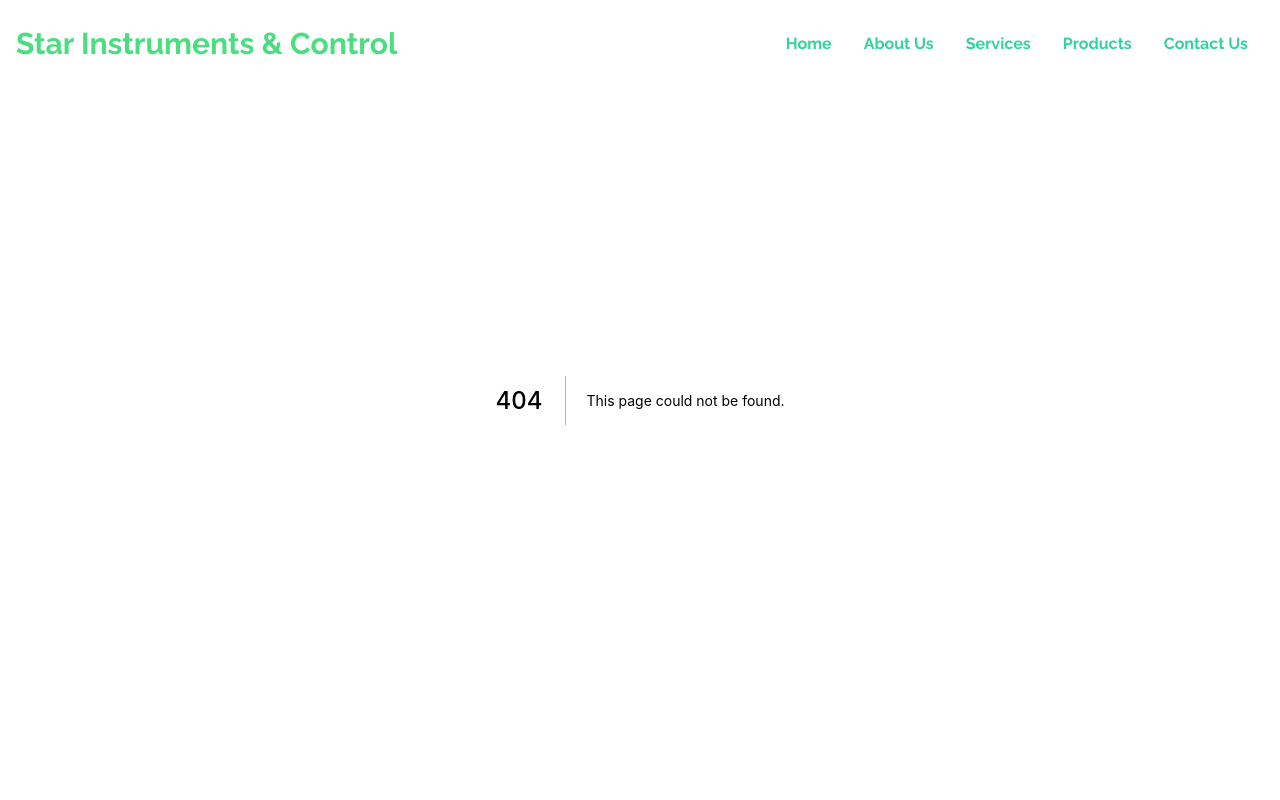
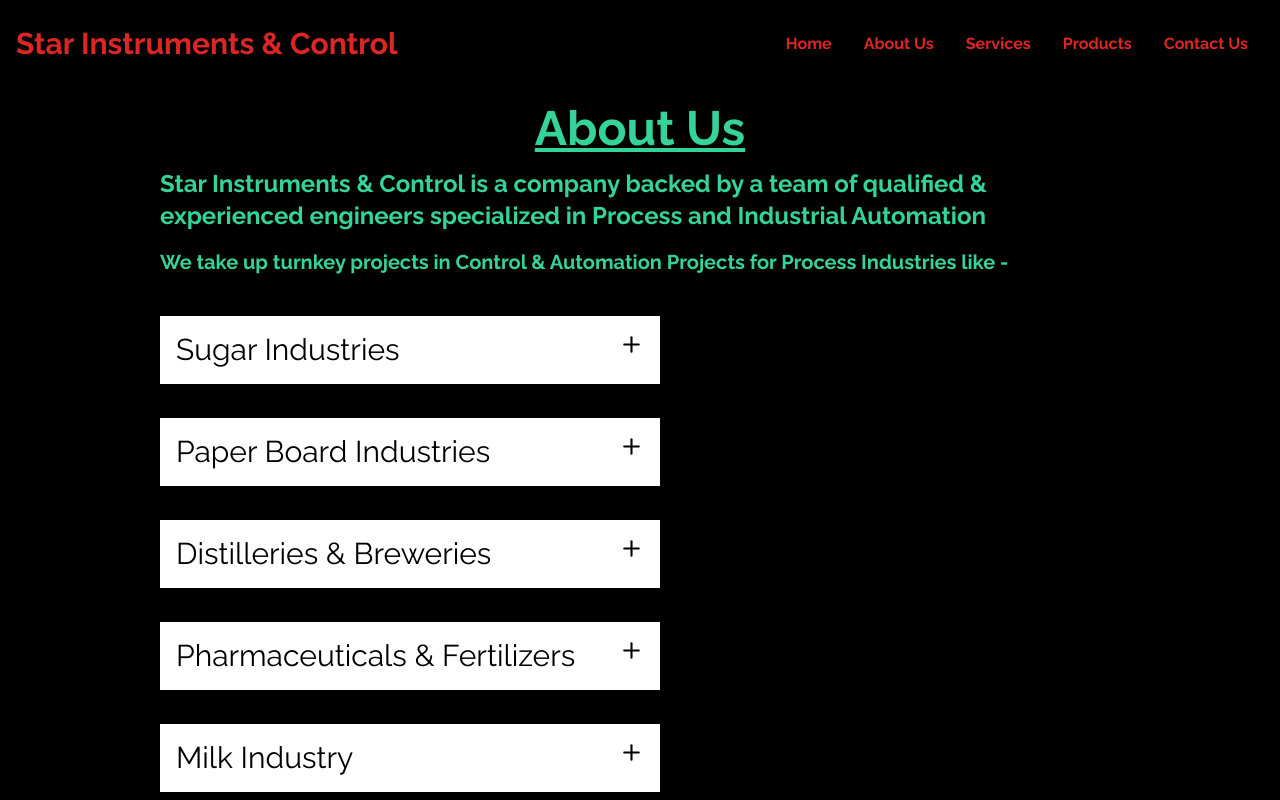
Before and after one commit to DhanrajCoding97/sIc-tailwind-next-live, a Next.js app: page /sic/about in a window 1280 px wide. Before the commit this address had no page. Shown: the top 800 px of the page. Built offline with nearby package versions, Linux system fonts and the light colour scheme.

Commit message:
refactore code added page routing and updated navbar styling

```diff
--- a/components/Accordian.jsx
+++ b/components/Accordian.jsx
@@ -18,26 +18,21 @@ const Accordian = () => {
         id="AccordianSection"
         className="flex justify-center items-center my-10"
       >
-        <div
-          id="container"
-          className="shadow-[2px 10px 35px 1px rgba(153,153,153,0.3)]"
-        >
+        <div id="container" className="border-white">
           {AccordianData.map((item, index) => {
             return (
               <div
-                className="flex flex-col justify-center items-start sm:w-[500px] border-x"
+                className="flex flex-col justify-center items-start sm:w-[500px]"
                 key={index}
                 onClick={() => {
                   toggle(index);
                 }}
               >
-                <div className="w-[100%] font bold bg-white text-black flex justify-between cursor-pointer p-4">
-                  <h1 className="font-bold text-xl md:text-3xl">
-                    {item.title}
-                  </h1>
+                <div className="w-[100%] font bold text-black flex justify-between cursor-pointer text-xl md:text-3xl bg-white p-4">
+                  {item.title}
                   <span>{clicked === index ? <FiMinus /> : <FiPlus />}</span>
                 </div>
-                <span className="w-[98%] px-4 border-white my-[1px]">
+                <span className="w-[98%] border-white my-[1px] p-4">
                   <p className={clicked === index ? "content show" : "content"}>
                     {item.description}
                   </p>
--- a/components/Contact.jsx
+++ b/components/Contact.jsx
@@ -1,7 +1,7 @@
 import { React, useRef } from "react";
 import emailjs from "@emailjs/browser";
 
-const Contact = () => {
+const ContactForm = () => {
   const form = useRef();
 
   const sendEmail = (e) => {
@@ -25,8 +25,7 @@ const Contact = () => {
     e.target.reset();
   };
   return (
-    <section id="contact" className="max-w-[1240px] m-auto h-screen mt-10">
-      <h1 className="text-2xl font-bold text-center p-4">Contact Us</h1>
+    <>
       <form ref={form} onSubmit={sendEmail} className="max-w-[80%] m-auto">
         <input
           className="font-bold text-black border-emerald-400 rounded-sm p-3 w-full mb-2 bg-emerald-400 placeholder-black"
@@ -60,8 +59,8 @@ const Contact = () => {
           Submit
         </button>
       </form>
-    </section>
+    </>
   );
 };
 
-export default Contact;
+export default ContactForm;
--- a/components/Hero.jsx
+++ b/components/Hero.jsx
@@ -19,10 +19,9 @@ const Hero = ({ heading, message }) => {
             exact="true"
             offset={-87}
             duration={500}
+            className="px-5 py-2 rounded  bg-white text-black font-bold hover:bg-emerald-400  hover:text-black transition ease-in duration-300 cursor-pointer"
           >
-            <a className="px-5 py-2 rounded  bg-white text-black font-bold hover:bg-emerald-400  hover:text-black transition ease-in duration-300">
-              Get Started
-            </a>
+            Get Started
           </Link>
         </div>
       </div>
--- a/components/Navbar.jsx
+++ b/components/Navbar.jsx
@@ -1,12 +1,12 @@
 import React, { useState, useEffect } from "react";
 import { AiOutlineMenu, AiOutlineClose } from "react-icons/ai";
 import Image from "next/image";
-import { Link, animateScroll as scroll } from "react-scroll";
+import Link from "next/link";
 
 const Navbar = () => {
   const [nav, setNav] = useState(false);
   const [color, setColor] = useState("transparent");
-  const [textColor, setTextColor] = useState("#4ade80");
+  const [textColor, setTextColor] = useState("#34d399");
   const toggleHome = () => {
     scroll.scrollToTop();
   };
@@ -18,11 +18,11 @@ const Navbar = () => {
   useEffect(() => {
     const changeColor = () => {
       if (window.scrollY >= 90) {
-        setColor("#000000");
-        setTextColor("#ffffff");
+        setColor("#ffffff");
+        setTextColor("#292524");
       } else {
         setColor("transparent");
-        setTextColor("#4ade80");
+        setTextColor("#dc2626");
       }
     };
     window.addEventListener("scroll", changeColor);
@@ -36,87 +36,53 @@ const Navbar = () => {
       <div className="m-auto flex justify-between items-center p-4">
         <div className="flex" onClick={toggleHome}>
           <div id="logo-container" className="flex md:hidden cursor-pointer">
-            <Link to="/">
+            <Link href="/">
+              <a>
                 <Image
                   src="/logo.png"
                   width="50"
                   height="50"
                   className="rounded"
                 />
+              </a>
             </Link>
           </div>
-          <Link to="/">
-            <h1
+          <Link href="/">
+            <a
               style={{ color: `${textColor}` }}
-              className="hidden md:block font-bold text-3xl cursor-pointer text-cyan-500"
+              className="hidden md:block font-bold text-3xl cursor-pointer sm:hover:text-sky-600 ease-in duration-300"
             >
-              Star Instruments & Control
-            </h1>
+              <h1>Star Instruments & Control</h1>
+            </a>
           </Link>
         </div>
-        <ul style={{ color: `${textColor}` }} className="hidden sm:flex">
-          <li className="p-4 text-emerald-400 font-bold hover:text-white ease-in duration-300 cursor-pointer">
-            <Link
-              to="hero"
-              spy={true}
-              smooth={true}
-              exact="true"
-              offset={0}
-              duration={500}
-            >
-              Home
+        <ul className="hidden sm:flex">
+          <li className="p-4 text-emerald-400 font-bold hover:text-sky-600 ease-in duration-300 cursor-pointer">
+            <Link href="/">
+              <a style={{ color: `${textColor}` }}>Home</a>
             </Link>
           </li>
-          <li className="p-4 text-emerald-400 font-bold hover:text-white ease-in duration-300 cursor-pointer">
-            <Link
-              to="about"
-              spy={true}
-              smooth={true}
-              exact="true"
-              offset={-87}
-              duration={500}
-            >
-              About Us
+          <li className="p-4 text-emerald-400 font-bold hover:text-sky-600 ease-in duration-300 cursor-pointer">
+            <Link href="/sic/about">
+              <a style={{ color: `${textColor}` }}>About Us</a>
             </Link>
           </li>
-          <li className="p-4 text-emerald-400 font-bold hover:text-white ease-in duration-300 cursor-pointer">
-            <Link
-              to="services"
-              spy={true}
-              smooth={true}
-              exact="true"
-              offset={100}
-              duration={500}
-            >
-              Services
+          <li className="p-4 text-emerald-400 font-bold hover:text-sky-600 ease-in duration-300 cursor-pointer">
+            <Link href="/sic/services">
+              <a style={{ color: `${textColor}` }}>Services</a>
             </Link>
           </li>
-          <li className="p-4 text-emerald-400 font-bold hover:text-white ease-in duration-300 cursor-pointer">
-            <Link
-              to="products"
-              spy={true}
-              smooth={true}
-              exact="true"
-              offset={100}
-              duration={500}
-            >
-              Products
+          <li className="p-4 text-emerald-400 font-bold hover:text-sky-600 ease-in duration-300 cursor-pointer">
+            <Link href="/sic/products">
+              <a style={{ color: `${textColor}` }}>Products</a>
             </Link>
           </li>
-          <li className="p-4 text-emerald-400 font-bold hover:text-white ease-in duration-300 cursor-pointer">
-            <Link
-              to="contact"
-              spy={true}
-              smooth={true}
-              exact="true"
-              offset={-85}
-              duration={500}
-            >
-              Contact Us
+          <li className="p-4 text-emerald-400 font-bold hover:text-sky-600 ease-in duration-300 cursor-pointer">
+            <Link href="/sic/contact">
+              <a style={{ color: `${textColor}` }}>Contact Us</a>
             </Link>
           </li>
         </ul>
-
         {/* Mobile Button */}
         <div onClick={handleNav} className="block sm:hidden z-10">
           {nav ? (
@@ -139,68 +105,28 @@ const Navbar = () => {
         >
           <ul>
             <li className="p-4 text-emerald-400 font-bold hover:text-white ease-in duration-300 cursor-pointer">
-              <Link
-                to="hero"
-                spy={true}
-                smooth={true}
-                exact="true"
-                offset={0}
-                duration={300}
-                onClick={handleNav}
-              >
-                Home
+              <Link href="/">
+                <a>Home</a>
               </Link>
             </li>
             <li className="p-4 text-emerald-400 font-bold hover:text-white ease-in duration-300 cursor-pointer">
-              <Link
-                to="about"
-                spy={true}
-                smooth={true}
-                exact="true"
-                offset={-87}
-                duration={300}
-                onClick={handleNav}
-              >
-                About Us
+              <Link href="/sic/about">
+                <a>About Us</a>
               </Link>
             </li>
             <li className="p-4 text-emerald-400 font-bold hover:text-white ease-in duration-300 cursor-pointer">
-              <Link
-                to="services"
-                spy={true}
-                smooth={true}
-                exact="true"
-                offset={100}
-                duration={300}
-                onClick={handleNav}
-              >
-                Services
+              <Link href="/sic/about">
+                <a>Services</a>
               </Link>
             </li>
             <li className="p-4 text-emerald-400 font-bold hover:text-white ease-in duration-300 cursor-pointer">
-              <Link
-                to="products"
-                spy={true}
-                smooth={true}
-                exact="true"
-                offset={100}
-                duration={300}
-                onClick={handleNav}
-              >
-                Products
+              <Link href="/sic/products">
+                <a>Products</a>
               </Link>
             </li>
             <li className="p-4 text-emerald-400 font-bold hover:text-white ease-in duration-300 cursor-pointer">
-              <Link
-                to="contact"
-                spy={true}
-                smooth={true}
-                exact="true"
-                offset={20}
-                duration={300}
-                onClick={handleNav}
-              >
-                Contact Us
+              <Link href="/sic/contact">
+                <a>Contact Us</a>
               </Link>
             </li>
           </ul>
--- a/components/Slider.jsx
+++ b/components/Slider.jsx
@@ -2,7 +2,6 @@ import { React, useState } from "react";
 import { SliderData } from "../components/SliderData";
 import Image from "next/image";
 import { BsArrowLeftCircle, BsArrowRightCircle } from "react-icons/bs";
-import Accordian from "./Accordian";
 
 const Slider = ({ slides }) => {
   const [current, setCurrent] = useState(0);
@@ -20,25 +19,6 @@ const Slider = ({ slides }) => {
   }
 
   return (
-    <div
-      id="about"
-      className="mx-auto flex flex-col justify-start items-start px-8 md:px-40 pt-10"
-    >
-      <div id="about-description" className="flex flex-col justify-center">
-        <h1 className="text-3xl text-center border-double border-b-white font-bold border-emerald-40">
-          About Us
-        </h1>
-        <h2 className="text-xl py-4">
-          Star Instruments & Control is a company backed by a team of qualified
-          & experienced engineers specialized in Process and Industrial
-          Automation
-        </h2>
-        <p>
-          We take up turnkey projects in Control & Automation Projects for
-          Process Industries like
-        </p>
-      </div>
-      <Accordian />
     <div>
       {SliderData.map((slide, index) => {
         return (
@@ -87,7 +67,6 @@ const Slider = ({ slides }) => {
         );
       })}
     </div>
-    </div>
   );
 };
 
--- a/pages/index.js
+++ b/pages/index.js
@@ -1,17 +1,12 @@
-import Contact from "../components/Contact";
 import Hero from "../components/Hero";
-import Slider from "../components/Slider";
-import { SliderData } from "../components/SliderData";
 
 export default function Home() {
   return (
-    <div>
+    <div id="main">
       <Hero
         heading="If you want to buy Electrical or Instrumentation Products."
         message="You have come to the Right place."
       />
-      <Slider slides={SliderData} />
-      <Contact />
     </div>
   );
 }
--- /dev/null
+++ b/pages/sic/[id].js
@@ -0,0 +1,9 @@
+const Details = () => {
+  return (
+    <div>
+      <h1>Details page</h1>
+    </div>
+  );
+};
+
+export default Details;
--- /dev/null
+++ b/pages/sic/about.js
@@ -0,0 +1,32 @@
+import React from "react";
+import Slider from "../../components/Slider";
+import { SliderData } from "../../components/SliderData";
+import Accordian from "../../components/Accordian";
+
+const about = () => {
+  return (
+    <section
+      id="about"
+      className="mx-auto flex flex-col justify-start items-start px-8 md:px-40 pt-10 mt-[5%]"
+    >
+      <div id="about-description" className="flex flex-col justify-center">
+        <h1 className="text-5xl text-center border-double border-b-white font-bold border-emerald-40 underline">
+          About Us
+        </h1>
+        <h2 className="text-2xl font-bold py-4">
+          Star Instruments & Control is a company backed by a team of qualified
+          & experienced engineers specialized in Process and Industrial
+          Automation
+        </h2>
+        <p className="text-xl font-bold">
+          We take up turnkey projects in Control & Automation Projects for
+          Process Industries like -
+        </p>
+      </div>
+      <Accordian />
+      <Slider slides={SliderData} />
+    </section>
+  );
+};
+
+export default about;
--- /dev/null
+++ b/pages/sic/contact.js
@@ -0,0 +1,15 @@
+import React from "react";
+import ContactForm from "../../components/Contact";
+
+const contact = () => {
+  return (
+    <>
+      <section id="contact" className="max-w-[1240px] m-auto h-screen mt-10">
+        <h1 className="text-2xl font-bold text-center p-4">Contact Us</h1>
+        <ContactForm />
+      </section>
+    </>
+  );
+};
+
+export default contact;
```
Lines whose indentation alone changed are shown as unchanged.
